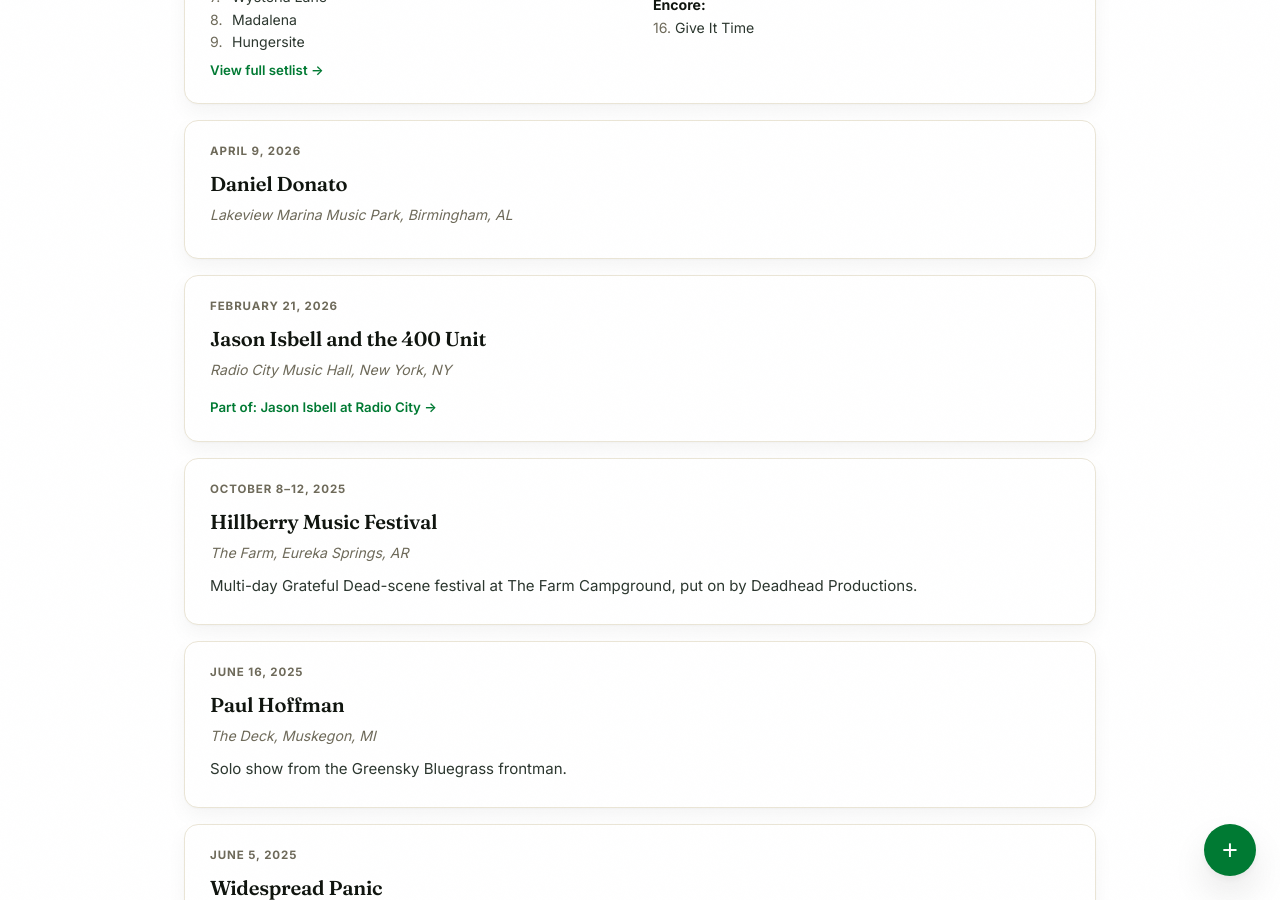
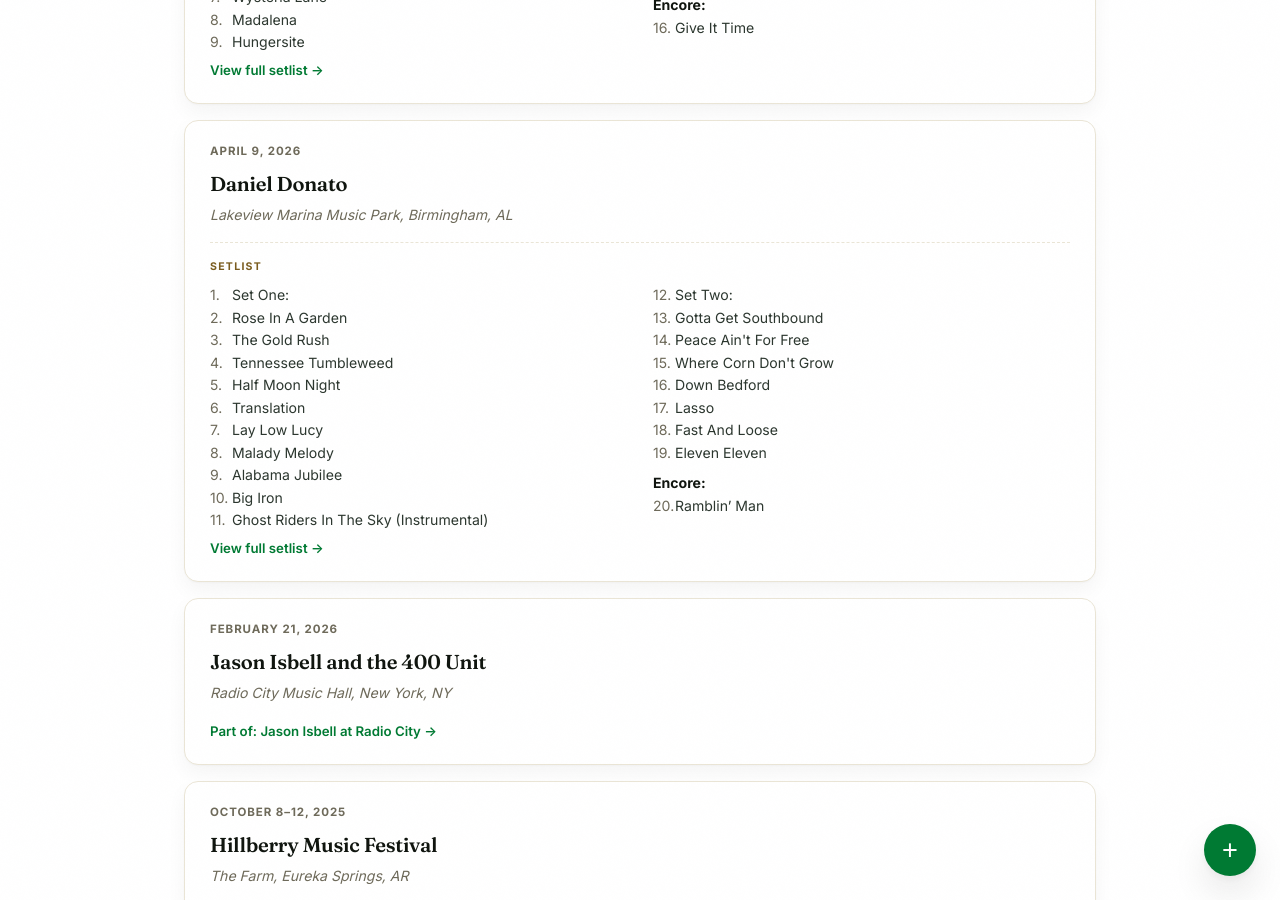
Before and after one commit to bmlanders/adventures, a Jekyll site: the page built from shows/index.html, in a window 1280 px wide and 900 px high, scrolled down 3296 px. Built offline with Jekyll 4.4.1, drawn with Linux system fonts in a browser that asks for light colours.

Commit message:
Update show: Daniel Donato on 2026-04-09

```diff
--- a/shows/index.html
+++ b/shows/index.html
@@ -181,6 +181,35 @@
   <div class="show-date">April 9, 2026</div>
   <h3>Daniel Donato</h3>
   <div class="show-venue">Lakeview Marina Music Park, Birmingham, AL</div>
+
+  <div class="setlist">
+    <div class="setlist-lbl">Setlist</div>
+    <ol class="setlist-list">
+      <li>Set One:</li>
+      <li>Rose In A Garden</li>
+      <li>The Gold Rush</li>
+      <li>Tennessee Tumbleweed</li>
+      <li>Half Moon Night</li>
+      <li>Translation</li>
+      <li>Lay Low Lucy</li>
+      <li>Malady Melody</li>
+      <li>Alabama Jubilee</li>
+      <li>Big Iron</li>
+      <li>Ghost Riders In The Sky (Instrumental)</li>
+      <li>Set Two:</li>
+      <li>Gotta Get Southbound</li>
+      <li>Peace Ain't For Free</li>
+      <li>Where Corn Don't Grow</li>
+      <li>Down Bedford</li>
+      <li>Lasso</li>
+      <li>Fast And Loose</li>
+      <li>Eleven Eleven</li>
+      <li class="setlist-set">Encore:</li>
+      <li>Ramblin’ Man</li>
+    </ol>
+  </div>
+
+  <a class="show-trip-link" href="https://www.nugs.net/live-download-of-daniel-donato-lakeview-marina-birmingham-al-04-09-2026-mp3-flac-or-online-music-streaming/47985.html" target="_blank" rel="noopener">View full setlist &rarr;</a>
 </div>
 
 <div class="show-entry" id="2026-02-21-jason-isbell-and-the-400-unit">
```
